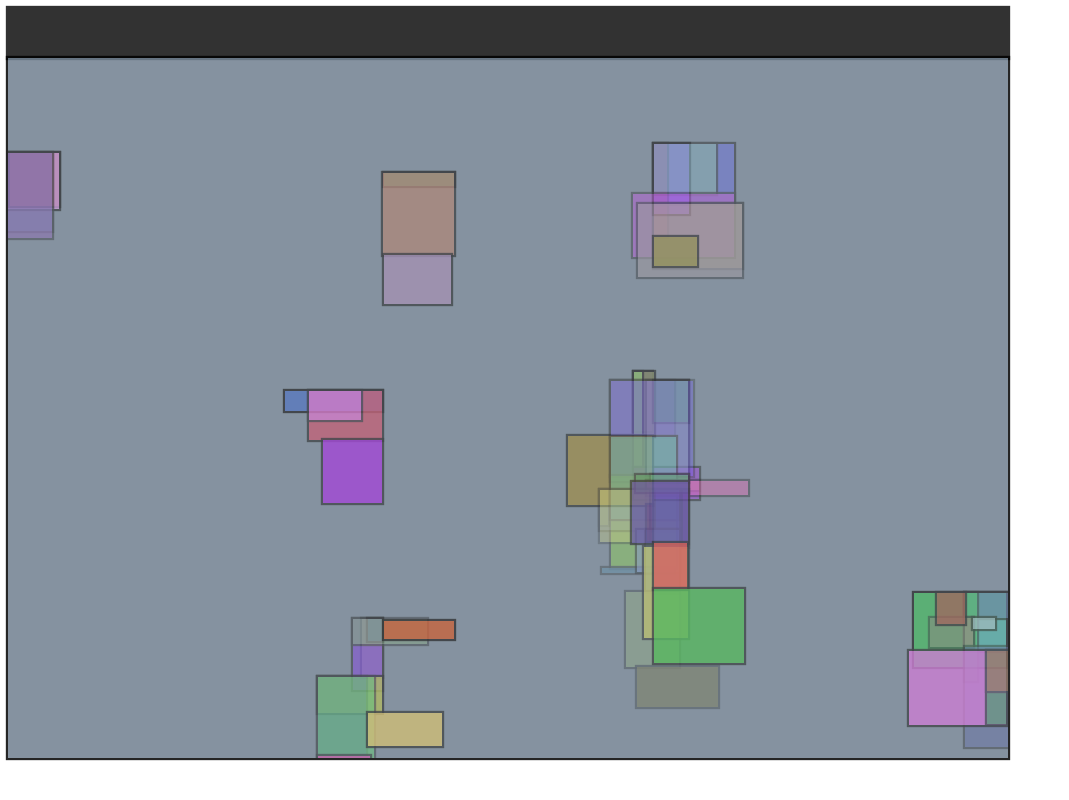
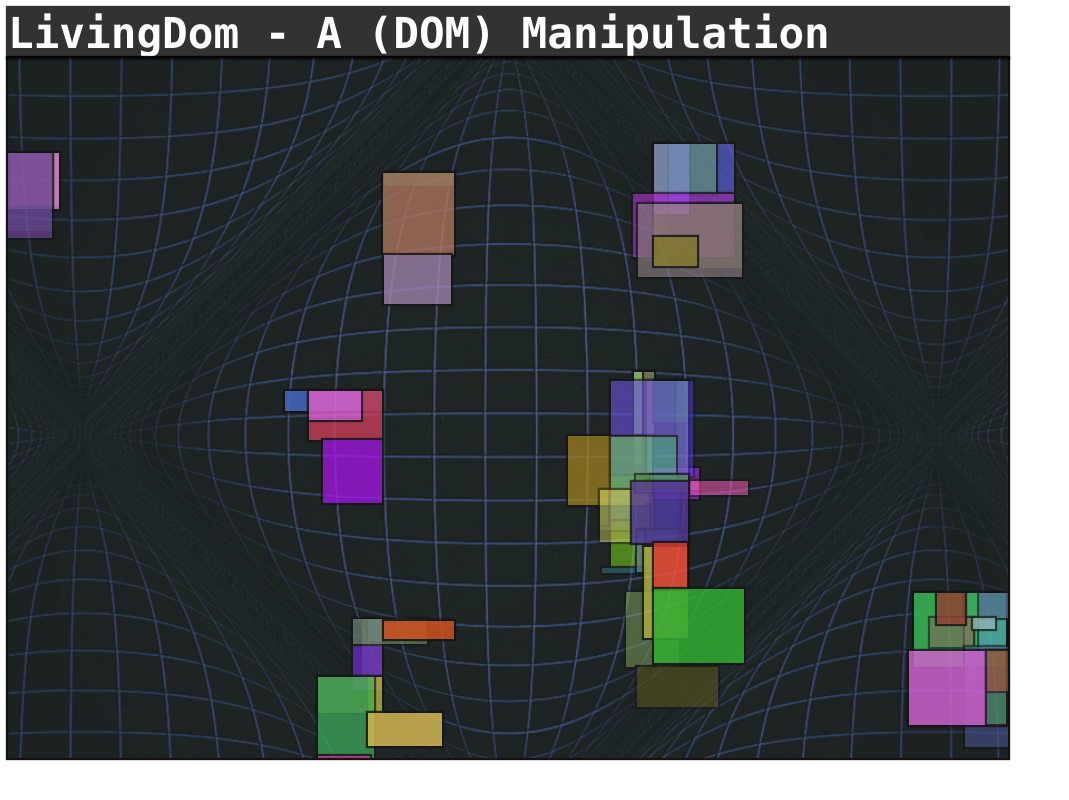
Before and after one commit to gerbsoom/LivingDom, a PHP site: page / in a window 1280 px wide. Shown: the whole page, without its empty margins (0-1069 px from the left). Run offline with PHP 8.4, Linux system fonts and the light colour scheme.

Commit message:
Playing around with styles leading to this nice variant.

```diff
--- a/css/style.css
+++ b/css/style.css
@@ -5,6 +5,27 @@
  * @copyright Markus Riegert 2015
  * @author Markus Riegert <desmodul@drow-land.de>
  */
+
+.dom-table
+{
+    /*background: rgba(0, 0, 0, 0.8);*/
+    background: url("../img/grid4.png") no-repeat;
+    background-size : cover;
+    padding: 0;
+    border: 2px;
+    width: 1000px;
+    height: 700px;
+    overflow: hidden;
+
+    color: #EEEEEE;
+    background-color: darkslategray;
+    box-shadow: 0 0 1px 2px #000000;
+    opacity: 0.92;
+
+    font-size: 32pt;
+    font-weight: bold;
+    font-family: Consolas, monospace;
+}
 
 .dom-header
 {
@@ -23,24 +44,6 @@
     text-decoration: inherit;
 }
 
-.dom-backgound
-{
-    padding: 0;
-    border: 2px;
-    width: 1000px;
-    height: 700px;
-    overflow: hidden;
-
-    color: #EEEEEE;
-    background-color: slategray;
-    box-shadow: 0 0 1px 2px #000000;
-    opacity: 0.85;
-
-    font-size: 32pt;
-    font-weight: bold;
-    font-family: Consolas, monospace;
-}
-
 .dom-table-td
 {
     padding: 0;
@@ -56,7 +59,7 @@
     color: #FFFFFF;
     background-color: #000000;
     box-shadow: 0 0 1px 2px #000000;
-    opacity: 0.8;
+    opacity: 0.85;
 
     font-size: inherit;
     font-weight: inherit;
--- a/php/view/gen-dom-background.php
+++ b/php/view/gen-dom-background.php
@@ -7,8 +7,8 @@
 * @author Markus Riegert <desmodul@drow-land.de>
 */-->
 
-<div class="dom-backgound" id="dom-backgound">
-    <table class="dom-backgound" id="dom-table">
+<div id="dom-backgound">
+    <table class="dom-table" id="dom-table">
         <tr id="dom-table-tr1" class="dom-table-tr">
             <td id="dom-table-td_11" class="dom-table-td"></td>
             <td id="dom-table-td_21" class="dom-table-td"></td>
--- a/php/view/gen-dom-header.php
+++ b/php/view/gen-dom-header.php
@@ -8,5 +8,5 @@
 */-->
 
 <div class="dom-header" id="dom-header">
-
+LivingDom - A (DOM) Manipulation Framework
 </div>
```
Also changed, not shown: img/grid1.png (added), img/grid2.png (added), img/grid2_2.png (added), img/grid3.png (added), img/grid4.png (added), 2 other files.
